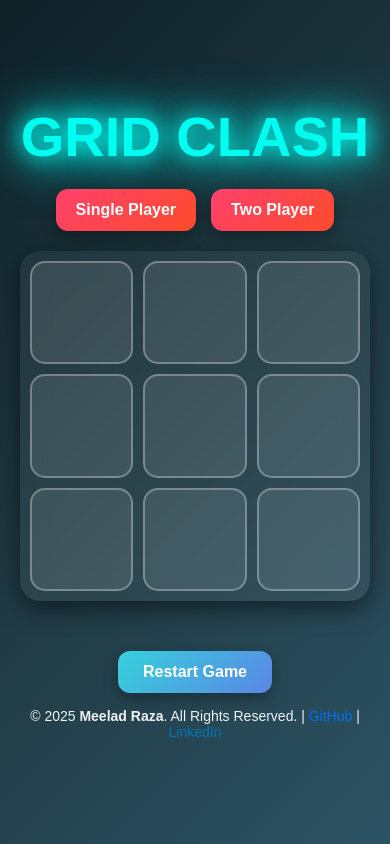
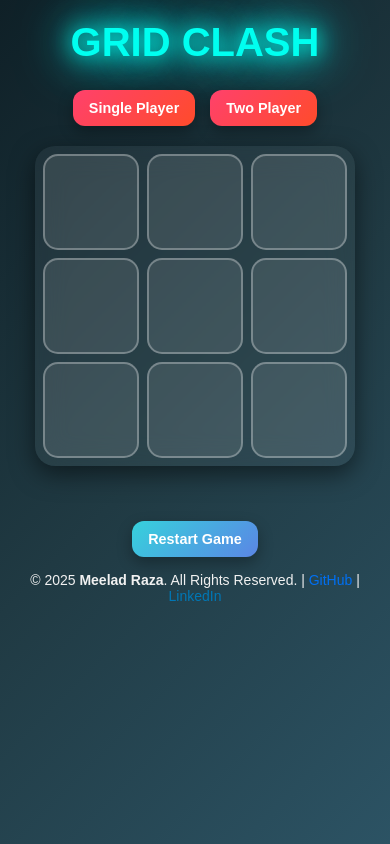
Before and after one commit to itx-Meelad56/grid-clash, a plain HTML site: page index.html in a window 390 px wide. Drawn offline with Linux system fonts and the light colour scheme.

Commit message:
Optimize CSS for consistent layout and responsiveness; finalize Grid Clash game for deployment

```diff
--- a/style.css
+++ b/style.css
@@ -1,52 +1,57 @@
 * {
     box-sizing: border-box;
+    margin: 0;
     padding: 0;
-    margin: 0;
 }
 
-
+/* Body & font */
 body {
     display: flex;
     flex-direction: column;
     align-items: center;
-    justify-content: center;
+    justify-content: flex-start;
     min-height: 100vh;
     font-family: 'Poppins', sans-serif;
     background: linear-gradient(135deg, #0f2027, #203a43, #2c5364);
     padding: 20px;
     color: #fff;
-    /* overflow: hidden;  */
 }
 
-
+/* Title */
 h1 {
-    font-size: 3.5rem;
+    font-size: 3rem;
     text-transform: uppercase;
     text-align: center;
     color: #00fff0;
     text-shadow: 0 0 20px #00fff0, 0 0 40px #00fff0, 0 0 60px #00fff0;
+    margin-bottom: 15px;
 }
 
-
+/* Mode buttons */
 .mode-select {
     display: flex;
     gap: 15px;
     flex-wrap: wrap;
     justify-content: center;
-     margin-top: 20px;
+    margin-top: 10px;
 }
 
-.mode-select button {
+.mode-select button,
+#restartButton {
     padding: 12px 20px;
     font-size: 1rem;
     cursor: pointer;
     border: none;
     border-radius: 12px;
-    background: linear-gradient(135deg, #ff416c, #ff4b2b);
-    color: #fff;
     font-weight: bold;
     box-shadow: 0 6px 15px rgba(0,0,0,0.3);
     transition: all 0.3s ease;
+}
+
+/* Mode button gradient */
+.mode-select button {
+    background: linear-gradient(135deg, #ff416c, #ff4b2b);
+    color: #fff;
 }
 
 .mode-select button:hover {
@@ -54,20 +59,11 @@ h1 {
     box-shadow: 0 8px 20px rgba(0,0,0,0.5);
 }
 
-
+/* Restart button gradient */
 #restartButton {
-    padding: 12px 25px;
-    font-size: 1rem;
-    cursor: pointer;
-    border: none;
-    border-radius: 12px;
     background: linear-gradient(135deg, #36d1dc, #5b86e5);
     color: #fff;
-    font-weight: bold;
-    box-shadow: 0 6px 15px rgba(0,0,0,0.3);
-    transition: all 0.3s ease;
-    margin-top: 10px;
-    /* margin-bottom: 10px;  */
+    /* margin-top: 10px; */
 }
 
 #restartButton:hover {
@@ -75,7 +71,7 @@ h1 {
     box-shadow: 0 8px 20px rgba(0,0,0,0.5);
 }
 
-
+/* Board */
 .board {
     display: grid;
     grid-template-columns: repeat(3, 1fr);
@@ -91,12 +87,12 @@ h1 {
     margin-top: 20px;
 }
 
-
+/* Cells */
 .cell {
     display: flex;
     align-items: center;
     justify-content: center;
-    font-size: calc(2rem + 1vw);
+    font-size: 2.5rem;
     border-radius: 15px;
     cursor: pointer;
     background: rgba(255,255,255,0.1);
@@ -112,17 +108,18 @@ h1 {
     border-color: #00fff0;
 }
 
-
+/* Message */
 .message {
-    font-size: calc(1.5rem + 0.5vw);
+    font-size: 1.5rem;
     font-weight: bold;
     text-align: center;
     min-height: 40px;
     color: #fffb00;
     text-shadow: 0 0 10px #fffb00, 0 0 20px #fffb00;
+    margin-top: 15px;
 }
 
-
+/* Winner animation */
 .winner {
     animation: winnerGlow 0.5s infinite alternate;
     background: linear-gradient(45deg, #ffd700, #ff6a00);
@@ -134,3 +131,12 @@ h1 {
     from { transform: scale(0.9); }
     to { transform: scale(1); }
 }
+
+/* Responsive tweak */
+@media (max-width: 420px) {
+    h1 { font-size: 2.5rem; }
+    .cell { font-size: 2rem; }
+    .mode-select button, #restartButton { padding: 10px 16px; font-size: 0.9rem; }
+    .board { gap: 8px; max-width: 320px; padding: 8px; }
+    .message { font-size: 1.3rem; }
+}
```
